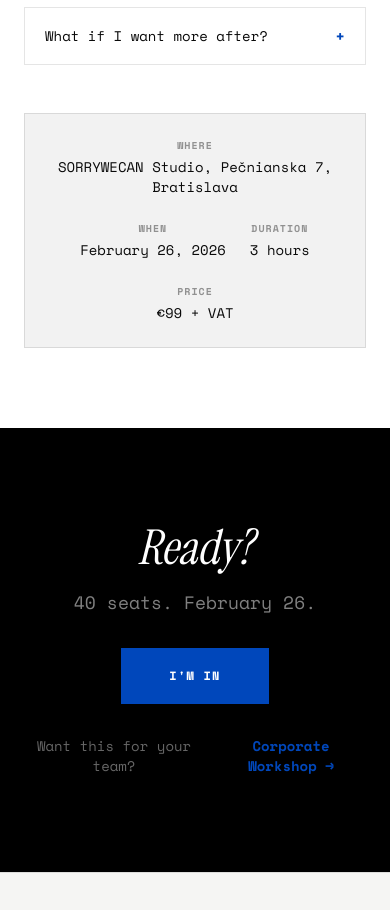
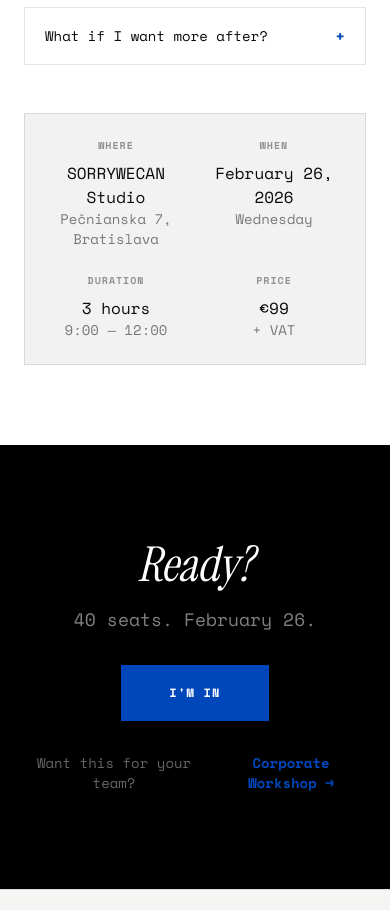
Before and after one commit to princeofwellness/researchlab, a Next.js app: page /public in a window 390 px wide. Shown: the part 5681-6591 px from the top of the page. Built offline with nearby package versions, Linux system fonts and the light colour scheme.

Commit message:
Details section: polished symmetrical grid layout
- 4-column grid (2x2 on mobile)
- Each item: label, value, subvalue
- Address split into venue + street
- Added day of week (Wednesday/Streda)
- Added time (9:00 — 12:00)
- Price separated from VAT

```diff
--- a/src/app/public/page.tsx
+++ b/src/app/public/page.tsx
@@ -119,10 +119,10 @@ export default function PublicSessionsPage() {
                 details: {
                     title: "Details",
                     items: [
-                        { label: "Where", value: "SORRYWECAN Studio, Pečnianska 7, Bratislava" },
-                        { label: "When", value: "February 26, 2026" },
-                        { label: "Duration", value: "3 hours" },
-                        { label: "Price", value: "€99 + VAT" }
+                        { label: "Where", value: "SORRYWECAN Studio", subvalue: "Pečnianska 7, Bratislava" },
+                        { label: "When", value: "February 26, 2026", subvalue: "Wednesday" },
+                        { label: "Duration", value: "3 hours", subvalue: "9:00 — 12:00" },
+                        { label: "Price", value: "€99", subvalue: "+ VAT" }
                     ]
                 }
             },
@@ -242,10 +242,10 @@ export default function PublicSessionsPage() {
                 details: {
                     title: "Detaily",
                     items: [
-                        { label: "Kde", value: "SORRYWECAN Studio, Pečnianska 7, Bratislava" },
-                        { label: "Kedy", value: "26. februára 2026" },
-                        { label: "Trvanie", value: "3 hodiny" },
-                        { label: "Cena", value: "€99 + DPH" }
+                        { label: "Kde", value: "SORRYWECAN Studio", subvalue: "Pečnianska 7, Bratislava" },
+                        { label: "Kedy", value: "26. februára 2026", subvalue: "Streda" },
+                        { label: "Trvanie", value: "3 hodiny", subvalue: "9:00 — 12:00" },
+                        { label: "Cena", value: "€99", subvalue: "+ DPH" }
                     ]
                 }
             },
@@ -468,11 +468,12 @@ export default function PublicSessionsPage() {
                         ))}
                     </div>
 
-                    <div className="flex flex-wrap justify-center gap-6 md:gap-10 p-6 bg-black/5 border border-black/10">
+                    <div className="grid grid-cols-2 md:grid-cols-4 gap-6 p-6 md:p-8 bg-black/5 border border-black/10">
                         {t.faq.details.items.map((item: any, i: number) => (
                             <div key={i} className="text-center">
-                                <p className="text-[10px] font-bold uppercase tracking-widest text-black/40 mb-1">{item.label}</p>
-                                <p className="text-sm font-medium">{item.value}</p>
+                                <p className="text-[10px] font-bold uppercase tracking-widest text-black/40 mb-2">{item.label}</p>
+                                <p className="text-base font-medium">{item.value}</p>
+                                <p className="text-sm text-black/50">{item.subvalue}</p>
                             </div>
                         ))}
                     </div>
```
